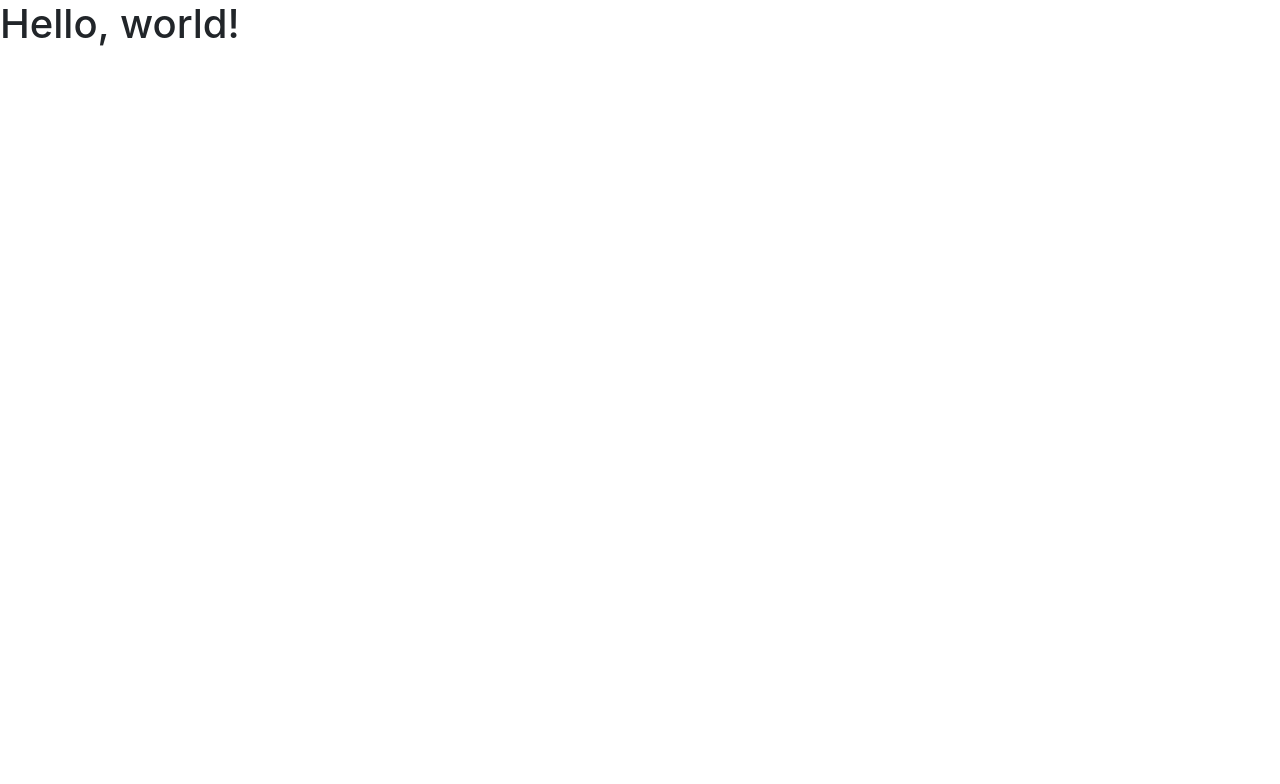
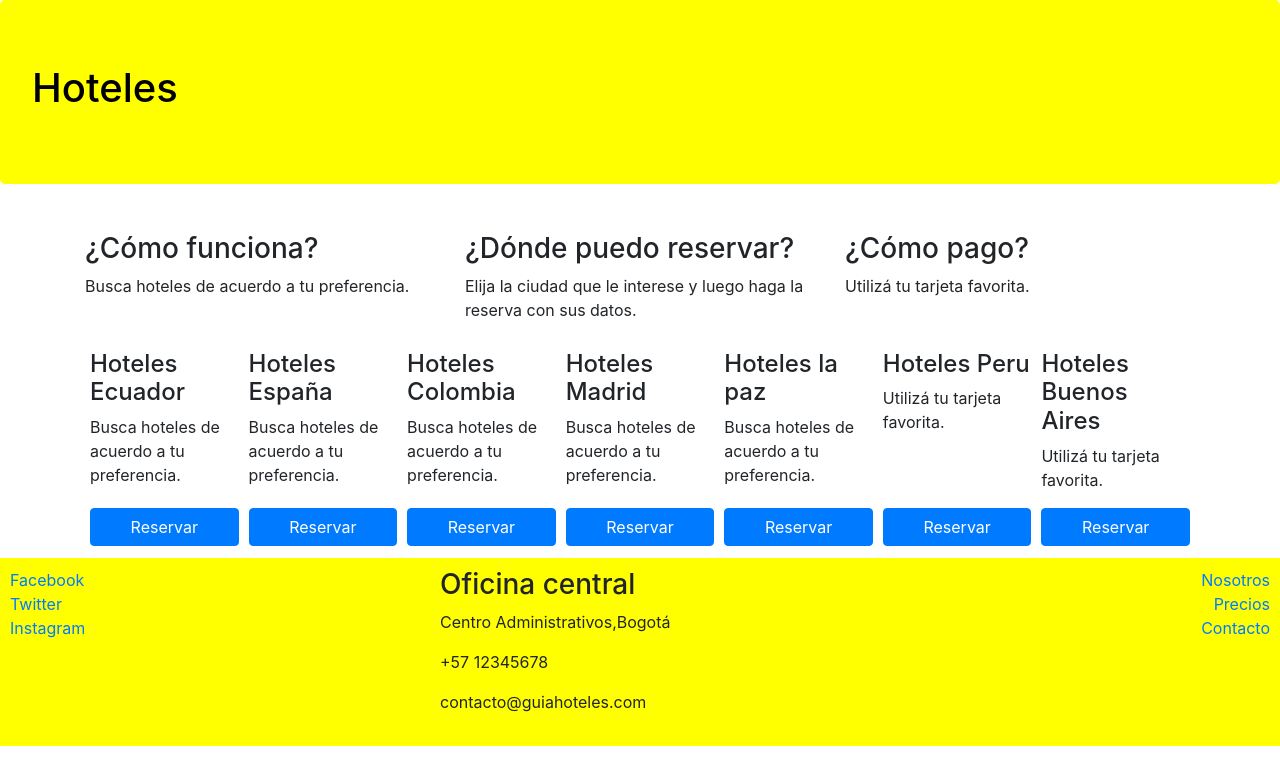
Before and after one commit to LUINFO89/Guia-Hoteles, a website: page index.html in a window 1280 px wide. Drawn offline with nearby package versions, Linux system fonts and the light colour scheme.

Commit message:
Agregagos futter y estilos con flex

```diff
--- /dev/null
+++ b/css/main.css
@@ -0,0 +1,21 @@
+.jumbotron{
+    background-color: yellow;
+    color: black;
+
+}
+footer{
+    padding: 10px 10px 0 10px;
+    background-color: yellow;
+    margin-bottom: 0px;
+    margin-top: 10px;
+}
+.card-hotel{
+    flex: 1 150px;
+    padding:2px 5px 2px 5px ;
+    margin-top: 10px;
+}
+
+.btn-reserva{
+    width: 100%;
+
+}
--- a/index.html
+++ b/index.html
@@ -6,18 +6,128 @@
           <meta name="viewport" content="width=device-width, initial-scale=1, shrink-to-fit=no">
 
           <!-- Bootstrap CSS -->
-    <link rel="stylesheet" href="node_modules/bootstrap/dist/CSS/bootstrap.min.CSS"
- >
+          <link rel="stylesheet" href="node_modules/bootstrap/dist/CSS/bootstrap.min.CSS" >
+          <link rel="stylesheet" href="css/main.css" >
 
           <title>Hello, world!</title>
         </head>
 <body>
-    <h1>Hello, world!</h1>
+          <div class="jumbotron">
+          <h1>Hoteles</h1>
+          </div>
+  <div class="container">
+              <div class="row">
+                <div class="col-sm-4">
+                  <p>
+                    <h3>¿Cómo funciona?</h3>
+                    <p>Busca hoteles de acuerdo a tu preferencia.</p>
+                  </p>
+                </div>
+                <div class="col-sm-4">
+                  <p>
+                    <h3>¿Dónde puedo reservar?</h3>
+                    <p>Elija la ciudad que le interese y luego haga la reserva con sus datos.</p>
+                  </p>
+                </div>
+                <div class="col-sm-4">
+                  <p>
+                    <h3>¿Cómo pago?</h3>
+                    <p>Utilizá tu tarjeta favorita.</p>
+                  </p>
+                </div>
+              </div>
+
+    <div class="d-flex flex-wrap flex-row-reverse ">
+      <div class=" card-hotel d-flex flex-column justify-content-between">
+        <div>
+          <h4>Hoteles Buenos Aires</h4>
+          <p>Utilizá tu tarjeta favorita.</p>
+        </div>
+          <div> <button class="btn btn-primary btn-reserva">Reservar</button> </div>
+    </div>
+    <div class=" card-hotel d-flex flex-column justify-content-between">
+        <div>
+          <h4>Hoteles Peru</h4>
+          <p>Utilizá tu tarjeta favorita.</p>
+        </div>
+        <div><button class="btn btn-primary btn-reserva" >Reservar</button> </div>
+    </div>
+    <div class=" card-hotel d-flex flex-column justify-content-between">
+      <div>
+        <h4>Hoteles la paz</h4>
+        <p>Busca hoteles de acuerdo a tu preferencia.</p>
+      </div>
+
+      <div> <button class="btn btn-primary btn-reserva">Reservar</button> </div>
+
+    </div>
+    <div class=" card-hotel d-flex flex-column justify-content-between">
+      <div>
+        <h4>Hoteles Madrid</h4>
+        <p>Busca hoteles de acuerdo a tu preferencia.</p></div>
+
+        <div> <button class="btn btn-primary btn-reserva">Reservar</button> </div>
+
+    </div>
+    <div class=" card-hotel d-flex flex-column justify-content-between">
+      <div>
+        <h4>Hoteles Colombia</h4>
+        <p>Busca hoteles de acuerdo a tu preferencia.</p> </div>
+
+        <div> <button class="btn btn-primary btn-reserva">Reservar</button> </div>
+
+    </div>
+    <div class=" card-hotel d-flex flex-column justify-content-between">
+      <div>
+        <h4>Hoteles España</h4>
+        <p>Busca hoteles de acuerdo a tu preferencia.</p> </div>
+
+        <div> <button class="btn btn-primary btn-reserva">Reservar</button> </div>
+
+    </div>
+    <div class=" card-hotel d-flex flex-column justify-content-between">
+      <div>
+        <h4>Hoteles Ecuador</h4>
+        <p>Busca hoteles de acuerdo a tu preferencia.</p> </div>
+
+        <div> <button class="btn btn-primary btn-reserva">Reservar</button> </div>
+
+    </div>
+
+
+
+
+    </div>
 
         <!-- Optional JavaScript -->
         <!-- jQuery first, then Popper.js, then Bootstrap JS -->
         <script src="node_modules/jQuery/dist/jQuery.min.js" ></script>
         <script src="node_modules/popper/dist/popper.min.js" ></script>
         <script src="node_modules/bootstrap/dist/bootstrap.min.js"  ></script>
+  </div>
   </body>
+
+
+  <footer>
+    <div class="row">
+    <div class="col-sm-4 d-flex flex-column">
+      <a href="htttp://facebook.com">Facebook</a>
+      <a href="htttp://Twitter.com">Twitter</a>
+      <a href="htttp://Instagram.com">Instagram</a>
+    </div>
+    <div class="col-sm-4 d-flex flex-column">
+      <address>
+        <h3>Oficina central</h3>
+        <p>Centro Administrativos,Bogotá</p>
+        <p>+57 12345678</p>
+        <p>contacto@guiahoteles.com</p>
+      </address>
+    </div>
+
+    <div class="col-sm-4 d-flex flex-column align-items-end">
+      <a href="htttp://facebook.com">Nosotros</a>
+      <a href="htttp://Twitter.com">Precios</a>
+      <a href="htttp://Instagram.com">Contacto</a>
+    </div>
+  </footer>
 </html>
```
Also changed, not shown: Entrenamientos fases/index entrenamiento.html (added, +79 -0 lines), Nuevo documento de texto.txt (added). Lines whose indentation alone changed are shown as unchanged.
